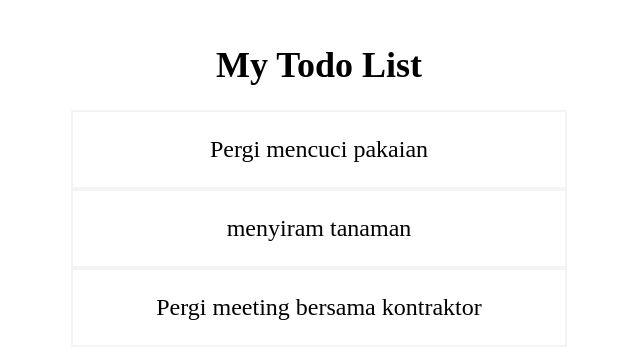
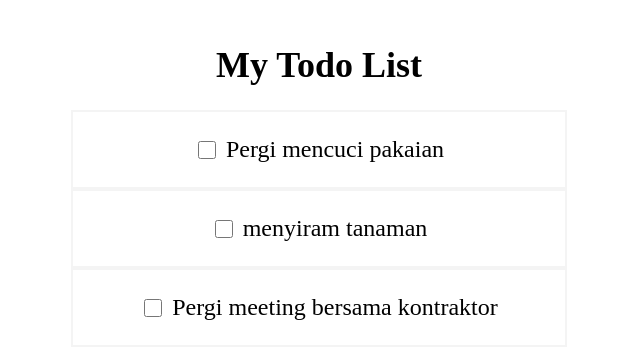
Before and after one commit to bagih/react-todo-app, a React (Vite) app: page / in a window 1280 px wide. Shown: the top 358 px of the page, without its empty margins (321-961 px from the left). Built offline with nearby package versions, Linux system fonts and the light colour scheme.

Commit message:
Develop toggle todo feature

```diff
--- a/src/App.jsx
+++ b/src/App.jsx
@@ -19,25 +19,35 @@ function App() {
     {
       id: 1,
       title: 'Pergi mencuci pakaian',
-      completed: false,
+      isCompleted: false,
     },
     {
       id: 2,
       title: 'menyiram tanaman',
-      completed: false,
+      isCompleted: false,
     },
     {
       id: 3,
       title: 'Pergi meeting bersama kontraktor',
-      completed: false
+      isCompleted: false
     },
   ]);
+
+  const toggleCompletedItem = (todoId) => {
+      const updatedTodos = todos.map((todo) => {
+        if(todo.id === todoId){
+          todo.isCompleted = !todo.isCompleted
+        }
+        return todo
+      })
+      setTodos(updatedTodos)
+    }
 
   return (
     <>
       <div style={styles.container}>
         <h1 style={styles.title}>My Todo List</h1>
-        <Todos todos={todos}/>
+        <Todos todos={todos} toggleCompletedItem={toggleCompletedItem}/>
       </div>
     </>
   )
--- a/src/components/TodoItem.jsx
+++ b/src/components/TodoItem.jsx
@@ -1,9 +1,23 @@
 import React from "react";
 
-const TodoItem = ({ todo }) => {
-    return(
+const TodoItem = ({ todo, toggleCompletedItem }) => {
+
+    const getTodoTitleStyle = () => {
+        if (todo.isCompleted) {
+            return {
+                textDecoration: 'line-through'
+            }
+        } else {
+            return {
+                textDecoration: 'none'
+            }
+        }
+    };
+
+    return (
         <div style={styles.todoItem}>
-            <p>{todo.title}</p>
+            <input type="checkbox" style={styles.checkbox} onChange={() => { toggleCompletedItem(todo.id) }} />
+            <p style={getTodoTitleStyle()}>{todo.title}</p>
         </div>
     );
 }
@@ -11,7 +25,15 @@ const TodoItem = ({ todo }) => {
 const styles = {
     todoItem: {
         border: '2px solid #f4f4f4',
-        fontSize: '24px'
+        fontSize: '24px',
+        display: 'flex',
+        justifyContent: 'center',
+        alignItems: 'center'
+    },
+    checkbox: {
+        marginRight: '10px',
+        height: '18px',
+        width: '18px',
     }
 }
 
--- a/src/components/Todos.jsx
+++ b/src/components/Todos.jsx
@@ -8,14 +8,14 @@ const styles = {
     }
 }
 
-const Todos = ({todos}) => {
-    return(
+const Todos = ({ todos, toggleCompletedItem }) => {
+    return (
         <div style={styles.container}>
-            { todos.map((todo) => {
-                return(
-                    <TodoItem key={todo.id} todo={todo}/>
+            {todos.map((todo) => {
+                return (
+                    <TodoItem key={todo.id} todo={todo} toggleCompletedItem={toggleCompletedItem} />
                 );
-            }) }
+            })}
         </div>
     )
 }
```
